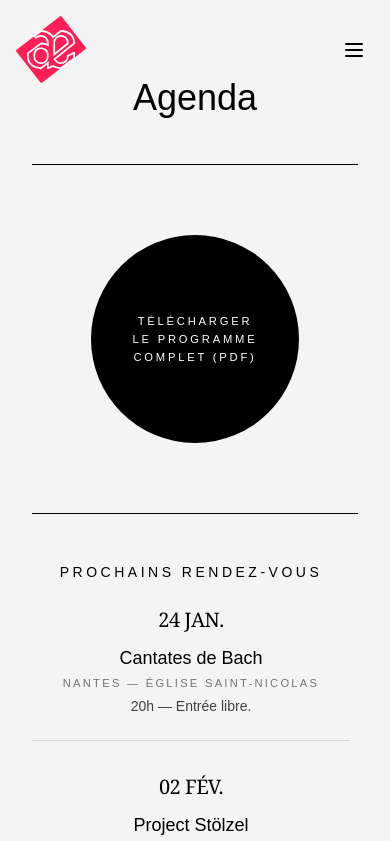
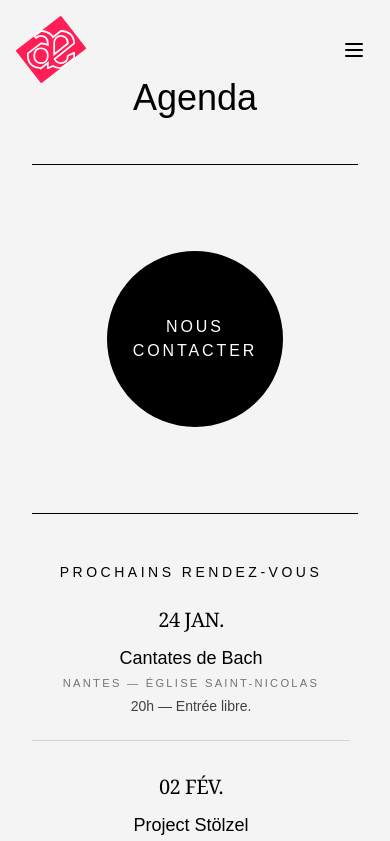
Before and after one commit to EnsemblePhaenomen/phaenomen-website, a Next.js app: page /agenda in a window 390 px wide. Shown: the top 841 px of the page. Built offline with nearby package versions, Linux system fonts and the light colour scheme; a web font is replaced by a local one.

Commit message:
added scrollbar visibility option

```diff
--- /dev/null
+++ b/app/Components/(ui)/Animations/ContactButton.tsx
@@ -0,0 +1,34 @@
+"use client";
+
+import { motion } from "motion/react";
+import { useRouter } from "next/navigation";
+
+interface ContactButtonProps {
+  className?: string;
+  text?: string;
+}
+
+export default function ContactButton({
+  className = "",
+  text = "NOUS\nCONTACTER"
+}: ContactButtonProps) {
+  const router = useRouter();
+
+  const handleClick = () => {
+    router.push("/contact");
+  };
+
+  return (
+    <motion.button
+      onClick={handleClick}
+      className={`h-44 w-44 rounded-full bg-black text-white border-2 border-black flex flex-col items-center justify-center text-1xl uppercase tracking-[0.18em] relative overflow-hidden transition-all duration-300 hover:bg-[#f4f4f4] hover:text-black ${className} hover:cursor-pointer`}
+      whileHover={{ scale: 1.05 }}
+      whileTap={{ scale: 0.95 }}
+      transition={{ type: "spring", stiffness: 400, damping: 17 }}
+    >
+      <span className="relative z-10 whitespace-pre-line text-center">
+        {text}
+      </span>
+    </motion.button>
+  );
+}
--- a/app/Components/(ui)/Animations/MapRevealButton.tsx
+++ b/app/Components/(ui)/Animations/MapRevealButton.tsx
@@ -19,19 +19,11 @@ export default function MapRevealButton({ className = "" }: MapRevealButtonProps
       {/* Bouton animé */}
       <motion.button
         onClick={handleClick}
-        className={`h-44 w-44 rounded-full bg-black text-white flex flex-col items-center justify-center text-1xl uppercase tracking-[0.18em] relative overflow-hidden ${className}`}
+        className={`h-44 w-44 rounded-full bg-black text-white border-2 border-black flex flex-col items-center justify-center text-1xl uppercase tracking-[0.18em] relative overflow-hidden transition-all duration-300 hover:bg-[#f4f4f4] hover:text-black ${className} hover:cursor-pointer`}
         whileHover={{ scale: 1.05 }}
         whileTap={{ scale: 0.95 }}
         transition={{ type: "spring", stiffness: 400, damping: 17 }}
       >
-        {/* Effet de pulse au hover */}
-        <motion.div
-          className="absolute inset-0 rounded-full bg-white"
-          initial={{ scale: 0, opacity: 0.5 }}
-          whileHover={{ scale: 1.5, opacity: 0 }}
-          transition={{ duration: 0.6 }}
-        />
-
         <span className="relative z-10">
           {isMapVisible ? "MASQUER" : "AFFICHER"}
           <br />
@@ -47,7 +39,7 @@ export default function MapRevealButton({ className = "" }: MapRevealButtonProps
             animate={{ opacity: 1, scale: 1, y: 0 }}
             exit={{ opacity: 0, scale: 0.8, y: 20 }}
             transition={{ duration: 0.4, ease: "easeOut" }}
-            className="fixed inset-0 z-50 flex items-center justify-center bg-black/50 backdrop-blur-sm"
+            className="fixed inset-0 z-50 flex items-center justify-center bg-black/50 backdrop-blur-sm "
             onClick={handleClick}
           >
             <motion.div
--- a/app/Components/Sections/About/ProgrammePage.tsx
+++ b/app/Components/Sections/About/ProgrammePage.tsx
@@ -3,6 +3,7 @@
 import { useState } from "react";
 import type { Programme, Work } from "@/app/types/programmeConfig";
 import Image from "next/image";
+import Link from "next/link";
 
 interface ProgrammePageProps {
   programmes: Programme[];
@@ -57,12 +58,12 @@ export default function ProgrammePage({ programmes }: ProgrammePageProps) {
 
           {/* CTA vers Contact */}
           <div className="mt-16 pt-8 border-t border-neutral-300">
-            <a
-              href="/pages/contact"
+            <Link
+              href="/contact"
               className="inline-block text-lg md:text-xl font-light hover:underline transition-all duration-300"
             >
               Contactez-nous pour programmer ces concerts ou accueillir d`&apos;autres programmes →
-            </a>
+            </Link>
           </div>
 
         </div>
--- a/app/Components/Sections/AgendaSection.tsx
+++ b/app/Components/Sections/AgendaSection.tsx
@@ -1,4 +1,8 @@
+"use client";
+
+import { useState } from "react";
 import AnimatedBorderCard from "../(ui)/AnimatedBorderCard";
+import ContactButton from "../(ui)/Animations/ContactButton";
 
 const events = [
   { date: "24 JAN.", title: "Cantates de Bach", city: "Nantes", place: "Église Saint-Nicolas", info: "20h — Entrée libre." },
@@ -16,6 +20,17 @@ const events = [
 ];
 
 export default function AgendaSection() {
+  const [isScrolling, setIsScrolling] = useState(false);
+
+  const handleScroll = (e: React.UIEvent<HTMLDivElement>) => {
+    const target = e.currentTarget;
+    if (target.scrollTop > 0 && !isScrolling) {
+      setIsScrolling(true);
+    } else if (target.scrollTop === 0 && isScrolling) {
+      setIsScrolling(false);
+    }
+  };
+
   return (
     <section className="min-h-screen pt-20 flex items-center">
       <div className="w-full max-w-7xl mx-auto px-8">
@@ -51,26 +66,7 @@ export default function AgendaSection() {
                 px-8
               "
             >
-              <button
-                type="button"
-                className="
-                  flex items-center justify-center
-                  h-52 w-52 md:h-64 md:w-64
-                  rounded-full
-                  bg-black text-white
-                  text-[0.7rem] md:text-xs
-                  tracking-[0.25em]
-                  uppercase
-                  text-center
-                  leading-relaxed
-                "
-              >
-                Télécharger
-                <br />
-                le programme
-                <br />
-                complet (PDF)
-              </button>
+              <ContactButton />
             </div>
           </AnimatedBorderCard>
 
@@ -84,14 +80,16 @@ export default function AgendaSection() {
             "
           >
             <div
-              className="
+              onScroll={handleScroll}
+              className={`
                 w-full max-w-xl
                 text-center md:text-left
                 overflow-y-auto
                 md:h-[713px]
                 pr-2
                 space-y-6
-              "
+                ${isScrolling ? 'scrollbar-visible' : 'scrollbar-hidden'}
+              `}
             >
               <p className="text-sm md:text-base uppercase tracking-[0.25em]">
                 Prochains rendez-vous
--- a/app/globals.css
+++ b/app/globals.css
@@ -210,3 +210,35 @@ h3 {
 .scrollbar-hide::-webkit-scrollbar {
   display: none;  /* Chrome, Safari and Opera */
 }
+
+/* Scrollbar visibility control */
+.scrollbar-hidden {
+  -ms-overflow-style: none;
+  scrollbar-width: none;
+}
+
+.scrollbar-hidden::-webkit-scrollbar {
+  display: none;
+}
+
+.scrollbar-visible {
+  scrollbar-width: thin;
+  scrollbar-color: rgba(0, 0, 0, 0.3) transparent;
+}
+
+.scrollbar-visible::-webkit-scrollbar {
+  width: 6px;
+}
+
+.scrollbar-visible::-webkit-scrollbar-track {
+  background: transparent;
+}
+
+.scrollbar-visible::-webkit-scrollbar-thumb {
+  background-color: rgba(0, 0, 0, 0.3);
+  border-radius: 3px;
+}
+
+.scrollbar-visible::-webkit-scrollbar-thumb:hover {
+  background-color: rgba(0, 0, 0, 0.5);
+}
```
